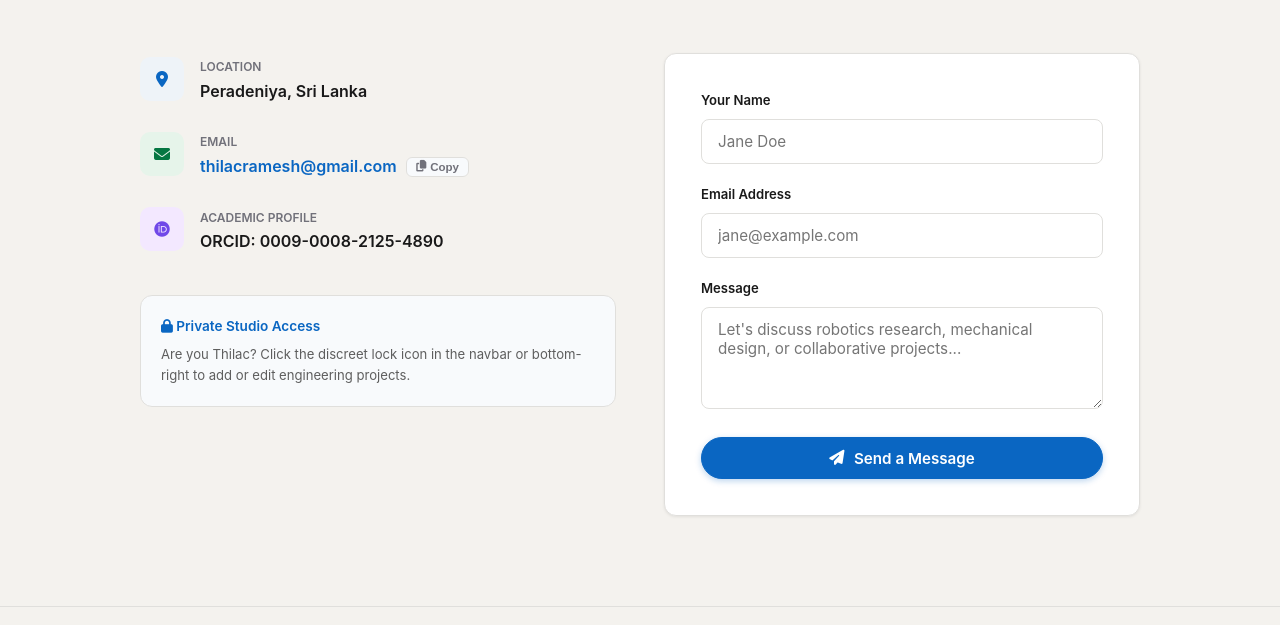
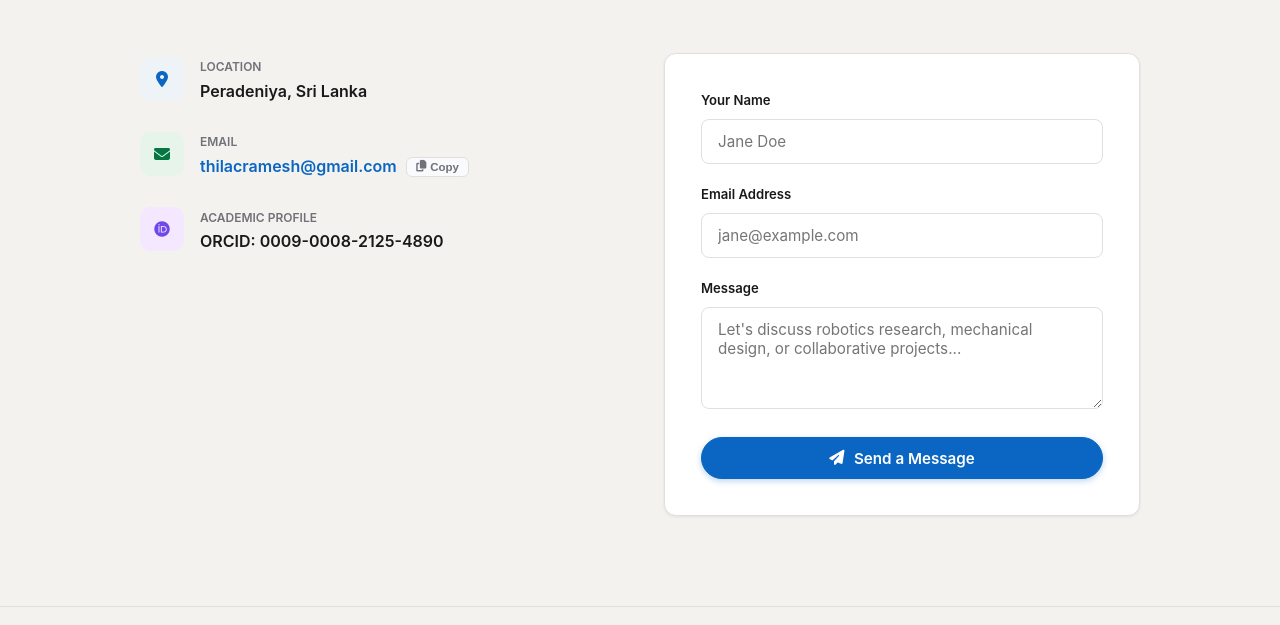
Before and after one commit to Thilac01/PortFolio, a plain HTML site: page index.html in a window 1280 px wide. Shown: the part 9285-9910 px from the top of the page. Drawn offline with Linux system fonts and the light colour scheme.

Commit message:
Remove Private Studio Access info card from contact section

```diff
--- a/index.html
+++ b/index.html
@@ -733,13 +733,6 @@
               </div>
             </div>
 
-            <div
-              style="margin-top: 1rem; padding: 1.25rem; background: var(--bg-tertiary); border: 1px solid var(--border-subtle); border-radius: 12px;">
-              <div style="font-size: 0.85rem; font-weight: 600; color: var(--accent-cyan); margin-bottom: 0.4rem;"><i
-                  class="fas fa-lock"></i> Private Studio Access</div>
-              <p style="font-size: 0.82rem; color: var(--text-secondary);">Are you Thilac? Click the discreet lock icon
-                in the navbar or bottom-right to add or edit engineering projects.</p>
-            </div>
           </div>
 
           <!-- Contact Form -->
```
